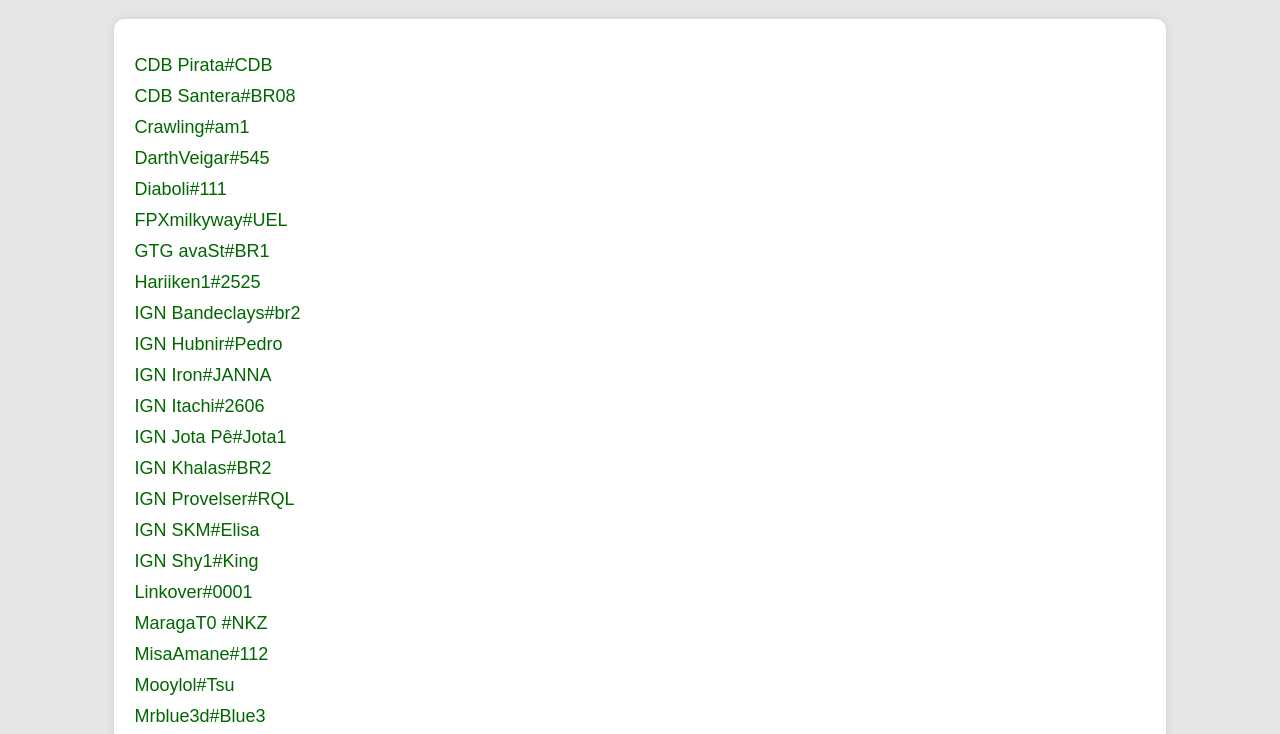
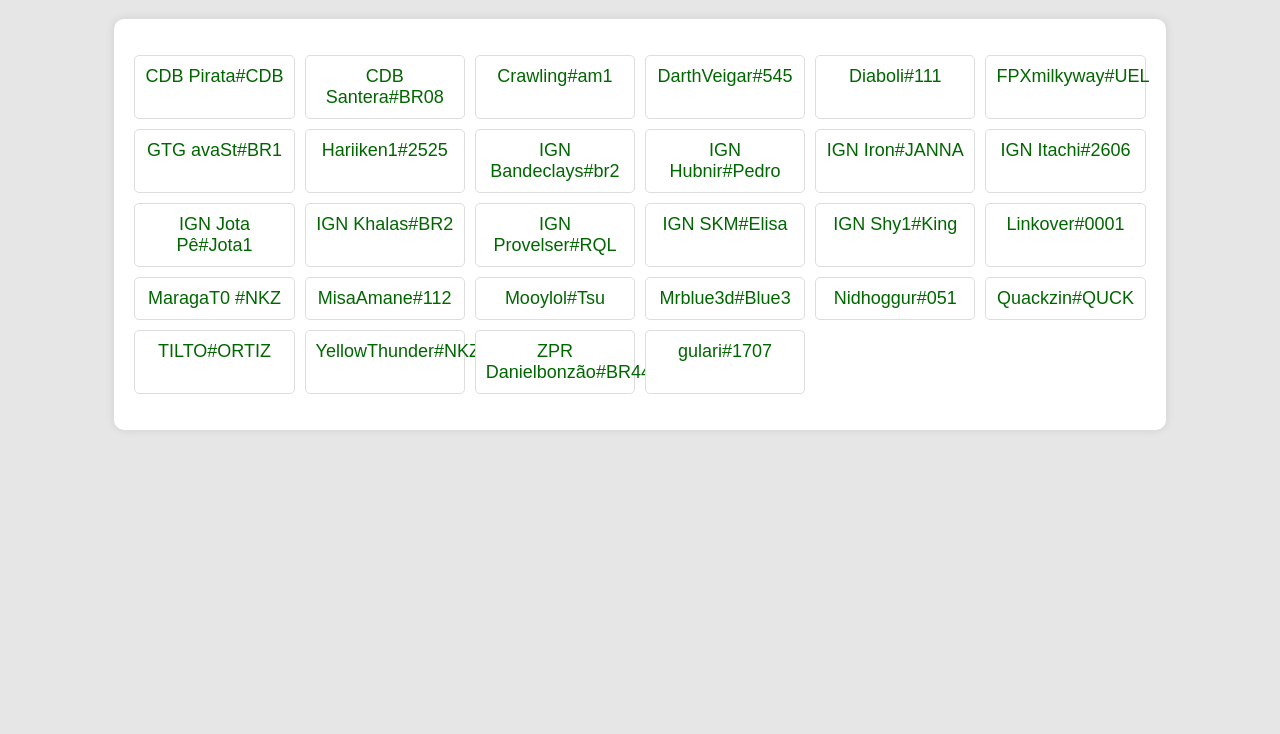
Before and after one commit to davidexpcarvalho/brasil.gg, a plain HTML site: page index.html in a window 1280 px wide. Shown: the part 61-795 px from the top of the page. Drawn offline with Linux system fonts and the light colour scheme.

Commit message:
Update index.html

```diff
--- a/index.html
+++ b/index.html
@@ -24,19 +24,26 @@
             border-radius: 10px;
             box-shadow: 0 0 10px rgba(0, 0, 0, 0.1);
         }
-        ul {
+        .player-list {
+            display: grid;
+            grid-template-columns: repeat(auto-fill, minmax(150px, 1fr));
+            gap: 10px;
             list-style-type: none;
             padding: 0;
         }
-        li {
-            margin: 10px 0;
+        .player-list li {
+            background-color: #fff;
+            border: 1px solid #ddd;
+            border-radius: 5px;
+            text-align: center;
+            padding: 10px;
         }
-        a {
+        .player-list a {
             text-decoration: none;
             color: #006600;
             font-size: 18px;
         }
-        a:hover {
+        .player-list a:hover {
             text-decoration: underline;
             color: #004d00;
         }
@@ -58,7 +65,7 @@
 <body>
     <h1>Índice de Jogadores</h1>
     <div class="container">
-        <ul id="player-list">
+        <ul id="player-list" class="player-list">
         </ul>
     </div>
 
@@ -155,12 +162,11 @@
                     </div>
                     <div class="container">
                         <h2>Posições de Desempenho Inferior</h2>
-                        ${createTableHtml(playerUnderperforming, ['Posição', 'Campeão', 'Jogos Jogados', 'Vitórias', 'Desempenho'], {
+                        ${createTableHtml(playerUnderperforming, ['Posição', 'Estatística', 'Média do Jogador', 'Média da Posição'], {
                             'Posição': 'position',
-                            'Campeão': 'champion',
-                            'Jogos Jogados': 'games_played',
-                            'Vitórias': 'wins',
-                            'Desempenho': 'performance'
+                            'Estatística': 'stat',
+                            'Média do Jogador': 'player_avg',
+                            'Média da Posição': 'position_avg'
                         })}
                     </div>
                 `;
```
